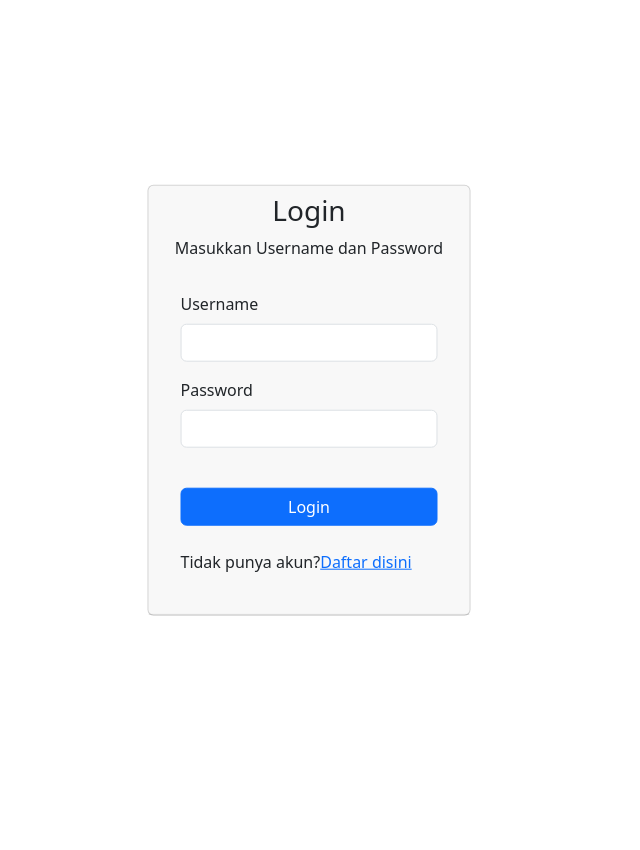
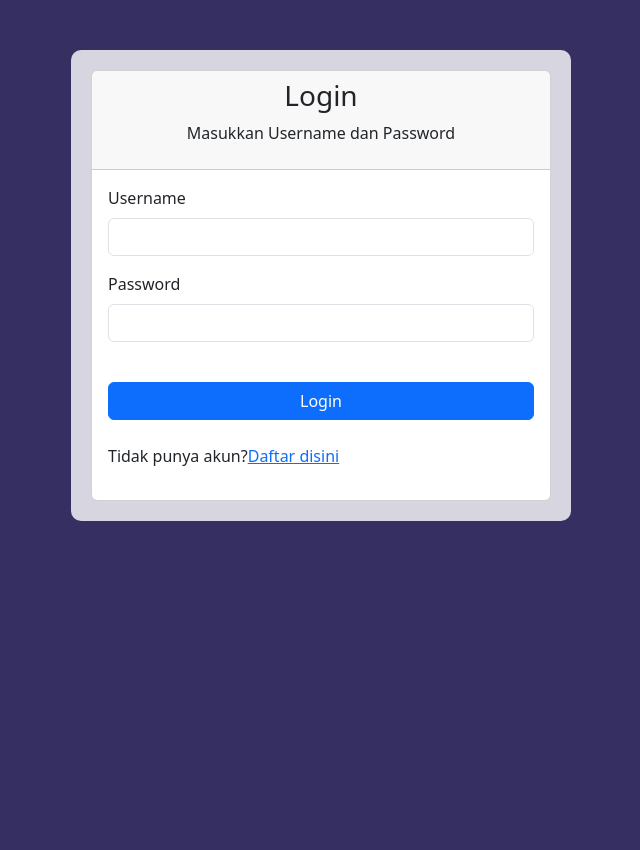
Before and after one commit to rgtamaaa/PWP-Web, a Flask app: template templates/login.html in a window 1280 px wide. Shown: the whole page, without its empty margins (331-971 px from the left). Before the commit the page ends 616 px from the top, so only its background shows below. Run offline with Flask 3, Linux system fonts and the light colour scheme; the template is opened without the code that fills it, so the values that code supplies are empty; some libraries are stand-ins or nearby versions.

Commit message:
Update login.html

```diff
--- a/templates/login.html
+++ b/templates/login.html
@@ -1,17 +1,23 @@
-{% extends 'layout.html' %}
+{% extends 'layoutv2.html' %}
 {% block head %}
-    <title>Nama Perusahaan</title>
 {% endblock %}
 {% block body %}
     <style>
-        .navbar {
-            z-index: 1;
+        html, body {
+            height: 100%;
+            margin: 0;
+            padding: 0;
         }
+
+        body {
+            background-color: #363062;
+        }
+
         .login-container {
-            position: absolute;
-            top: 50%;
-            left: 50%;
-            transform: translate(-50%, -50%);
+            margin-top: 50px;
+            margin-left: 320px;
+            max-width: 500px;
+            width: 100%;
             background: rgba(255, 255, 255, 0.8);
             padding: 20px;
             border-radius: 10px;
@@ -22,6 +28,7 @@
             <div class="card-header">
                 <h3 class="text-center">Login</h3>
                 <p class="text-center">Masukkan Username dan Password</p>
+            </div>
             <div class="card-body">
                 <form method="POST">
                     <div class="mb-3">
@@ -47,5 +54,4 @@
             </div>
         </div>
     </div>
-    </div>
 {% endblock %}
```
Lines whose indentation alone changed are shown as unchanged.
